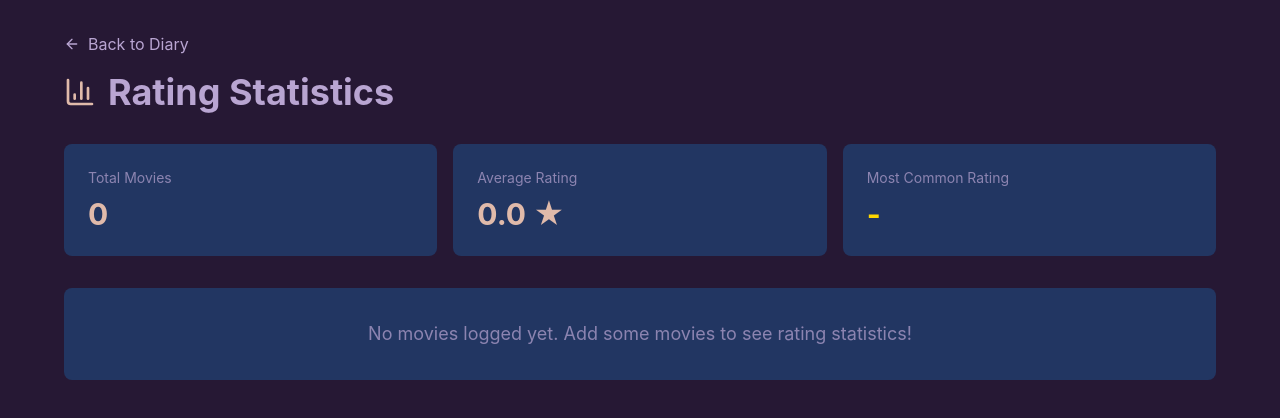
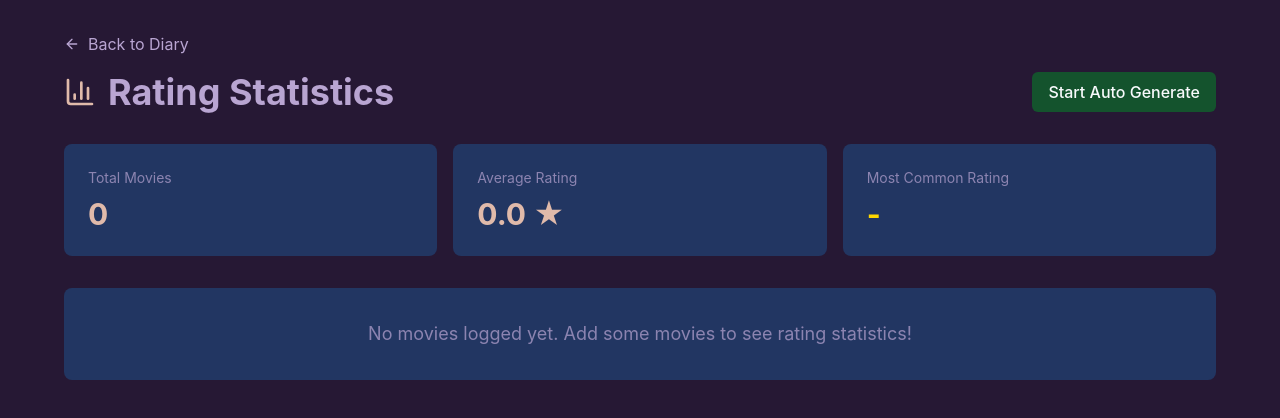
Before and after one commit to ros-antonio/frames-movie-diary, a React (Vite) app in the folder frontend/: page /statistics in a window 1280 px wide. Shown: the top 418 px of the page. Built offline with nearby package versions, Linux system fonts and the light colour scheme.

Commit message:
created button to add random movies to see the chart update in real time

```diff
--- a/frontend/src/App.tsx
+++ b/frontend/src/App.tsx
@@ -85,6 +85,7 @@ export default function App() {
     movieLogs,
     customLists,
     handleAddMovie,
+    handleAddRandomMovie,
     handleUpdateMovie,
     handleDeleteMovie,
     handleCreateList,
@@ -101,7 +102,7 @@ export default function App() {
       />
       <Route path="/login" element={<LoginPage />} />
       <Route path="/register" element={<RegisterPage />} />
-      <Route path="/statistics" element={<Statistics movieLogs={movieLogs} />} />
+      <Route path="/statistics" element={<Statistics movieLogs={movieLogs} onAddRandomMovie={handleAddRandomMovie} />} />
       <Route
         path="/custom-lists"
         element={
--- a/frontend/src/components/Statistics.tsx
+++ b/frontend/src/components/Statistics.tsx
@@ -1,3 +1,4 @@
+import { useEffect, useRef, useState } from 'react';
 import { useNavigate } from 'react-router-dom';
 import { ArrowLeft, BarChart3 } from 'lucide-react';
 import { BarChart, Bar, XAxis, YAxis, CartesianGrid, Tooltip, ResponsiveContainer, Cell } from 'recharts';
@@ -6,6 +7,7 @@ import { getBarColor, useStatistics } from '../hooks/useStatistics';
 
 interface StatisticsProps {
   movieLogs: MovieLog[];
+  onAddRandomMovie: () => void;
 }
 
 interface CustomTooltipProps {
@@ -32,9 +34,41 @@ const CustomTooltip = ({ active, payload }: CustomTooltipProps) => {
   return null;
 };
 
-export function Statistics({ movieLogs }: StatisticsProps) {
+export function Statistics({ movieLogs, onAddRandomMovie }: StatisticsProps) {
   const navigate = useNavigate();
   const { totalMovies, averageRating, mostCommonRating, ratingData } = useStatistics(movieLogs);
+  const [isGenerating, setIsGenerating] = useState(false);
+  const intervalRef = useRef<ReturnType<typeof setInterval> | null>(null);
+
+  const stopGeneration = () => {
+    if (intervalRef.current) {
+      clearInterval(intervalRef.current);
+      intervalRef.current = null;
+    }
+    setIsGenerating(false);
+  };
+
+  const toggleGeneration = () => {
+    if (isGenerating) {
+      stopGeneration();
+      return;
+    }
+
+    onAddRandomMovie();
+    intervalRef.current = setInterval(() => {
+      onAddRandomMovie();
+    }, 2000);
+    setIsGenerating(true);
+  };
+
+  useEffect(
+    () => () => {
+      if (intervalRef.current) {
+        clearInterval(intervalRef.current);
+      }
+    },
+    [],
+  );
 
   return (
     <div className="min-h-screen p-8" style={{ backgroundColor: '#261834' }}>
@@ -49,11 +83,23 @@ export function Statistics({ movieLogs }: StatisticsProps) {
         </button>
 
         {/* Header */}
-        <div className="flex items-center gap-3 mb-8">
-          <BarChart3 className="w-8 h-8" style={{ color: '#E0BAAA' }} />
-          <h1 className="text-4xl font-bold" style={{ color: '#B9A5D2' }}>
-            Rating Statistics
-          </h1>
+        <div className="flex flex-wrap items-center justify-between gap-4 mb-8">
+          <div className="flex items-center gap-3">
+            <BarChart3 className="w-8 h-8" style={{ color: '#E0BAAA' }} />
+            <h1 className="text-4xl font-bold" style={{ color: '#B9A5D2' }}>
+              Rating Statistics
+            </h1>
+          </div>
+          <button
+            onClick={toggleGeneration}
+            className="px-4 py-2 rounded-md font-medium transition-colors"
+            style={{
+              backgroundColor: isGenerating ? '#7F1D1D' : '#14532D',
+              color: '#F8FAFC',
+            }}
+          >
+            {isGenerating ? 'Stop Auto Generate' : 'Start Auto Generate'}
+          </button>
         </div>
 
         {/* Summary Cards */}
--- a/frontend/src/hooks/useAppState.ts
+++ b/frontend/src/hooks/useAppState.ts
@@ -1,18 +1,44 @@
 import { useState } from 'react';
 import type { CustomList, MovieInput, MovieLog } from '../types';
+
+const RANDOM_WORDS = ['Neon', 'Midnight', 'Echo', 'Crimson', 'Silver', 'Parallel', 'Velvet', 'Quantum'];
+const RANDOM_GENRES = ['Mystery', 'Drama', 'Thriller', 'Adventure', 'Noir', 'Sci-Fi', 'Comedy', 'Fantasy'];
+const RATING_OPTIONS = [0.5, 1, 1.5, 2, 2.5, 3, 3.5, 4, 4.5, 5];
+
+function pickRandomItem<T>(items: T[]) {
+  return items[Math.floor(Math.random() * items.length)];
+}
+
+function getRandomWatchDate() {
+  const now = Date.now();
+  const daysBack = Math.floor(Math.random() * 730);
+  const timestamp = now - daysBack * 24 * 60 * 60 * 1000;
+  return new Date(timestamp).toISOString().slice(0, 10);
+}
 
 export function useAppState() {
   const [movieLogs, setMovieLogs] = useState<MovieLog[]>([]);
   const [customLists, setCustomLists] = useState<CustomList[]>([]);
 
+  const createMovieLog = (newMovie: MovieInput): MovieLog => ({
+    ...newMovie,
+    id: crypto.randomUUID(),
+    frames: [],
+  });
+
   const handleAddMovie = (newMovie: MovieInput) => {
-    const movie: MovieLog = {
-      ...newMovie,
-      id: crypto.randomUUID(),
-      frames: [],
+    setMovieLogs((prev) => [createMovieLog(newMovie), ...prev]);
+  };
+
+  const handleAddRandomMovie = () => {
+    const randomMovie: MovieInput = {
+      movieName: `${pickRandomItem(RANDOM_WORDS)} ${pickRandomItem(RANDOM_GENRES)}`,
+      watchDate: getRandomWatchDate(),
+      rating: pickRandomItem(RATING_OPTIONS),
+      review: 'Auto-generated entry for live statistics preview.',
     };
 
-    setMovieLogs((prev) => [movie, ...prev]);
+    setMovieLogs((prev) => [createMovieLog(randomMovie), ...prev]);
   };
 
   const handleUpdateMovie = (movieId: string, updatedMovieData: MovieInput) => {
@@ -77,6 +103,7 @@ export function useAppState() {
     movieLogs,
     customLists,
     handleAddMovie,
+    handleAddRandomMovie,
     handleUpdateMovie,
     handleDeleteMovie,
     handleCreateList,
```
